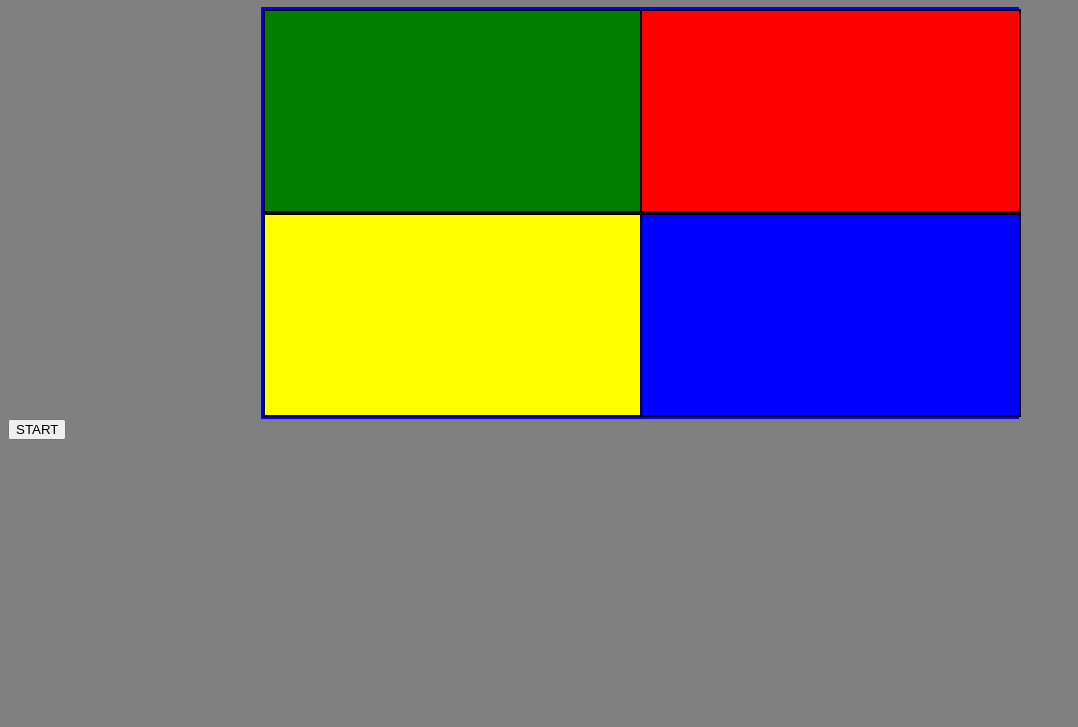
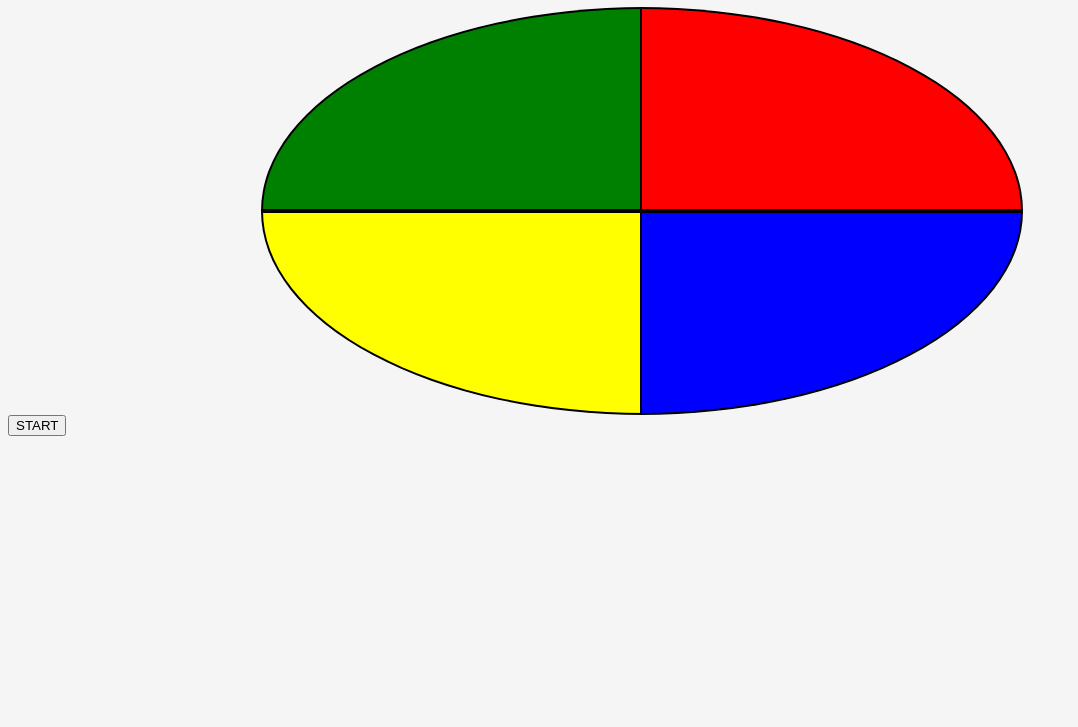
Before and after one commit to misterhaywood/simon, a plain HTML site: page index.html in a window 1280 px wide. Shown: the part 73-800 px from the top of the page, without its empty margins (0-1078 px from the left). Drawn offline with Linux system fonts and the light colour scheme.

Commit message:
removing border, adding rounded corners

```diff
--- a/style.css
+++ b/style.css
@@ -1,5 +1,5 @@
 body {
-    background: gray;
+    background: whitesmoke;
 }
 
 h1, h2, button {
@@ -8,23 +8,28 @@ h1, h2, button {
 
 .blue {
     background-color: blue;
+    border-radius: 0 0 100% 0;
 }
 .red {
     background-color: red;
+    border-radius: 0 100% 0 0;
+
 }
 .green {
     background-color: green;
+    border-radius: 100% 0 0 0;
+
 }
 .yellow {
     background-color: yellow;
+    border-radius: 0 0 0 100%;
 }
 
 .clicked {
-    opacity: .5;
+    opacity: .3;
 }
 
 .container {
-    border: 2px solid blue;
     display: grid;
     grid-template-columns: 1fr 1fr;
     margin: 0 20%;
```
